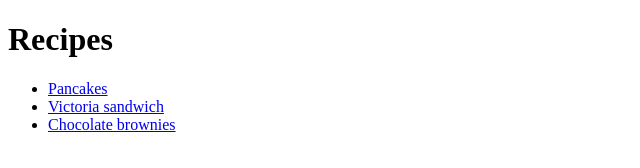
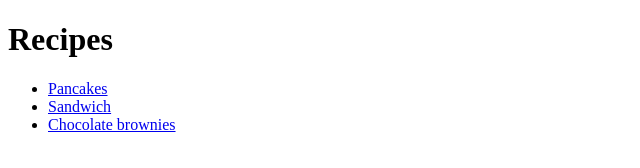
Before and after one commit to Lazarbull/odin-recipes, a plain HTML site: page index.html in a window 1280 px wide. Shown: the full height of the page, 0-640 px from the left. Drawn offline with Linux system fonts and the light colour scheme.

Commit message:
changed file name

```diff
--- a/index.html
+++ b/index.html
@@ -10,7 +10,7 @@
 
         <ul>
             <li><a href="./recipes/pancakes.html">Pancakes</a></li>
-            <li><a href="./recipes/victoria_sandwich.html">Victoria sandwich</a></li>
+            <li><a href="./recipes/sandwich.html">Sandwich</a></li>
             <li><a href="./recipes/chocolate_brownies.html">Chocolate brownies</a></li>
         </ul>
     </body>
```
